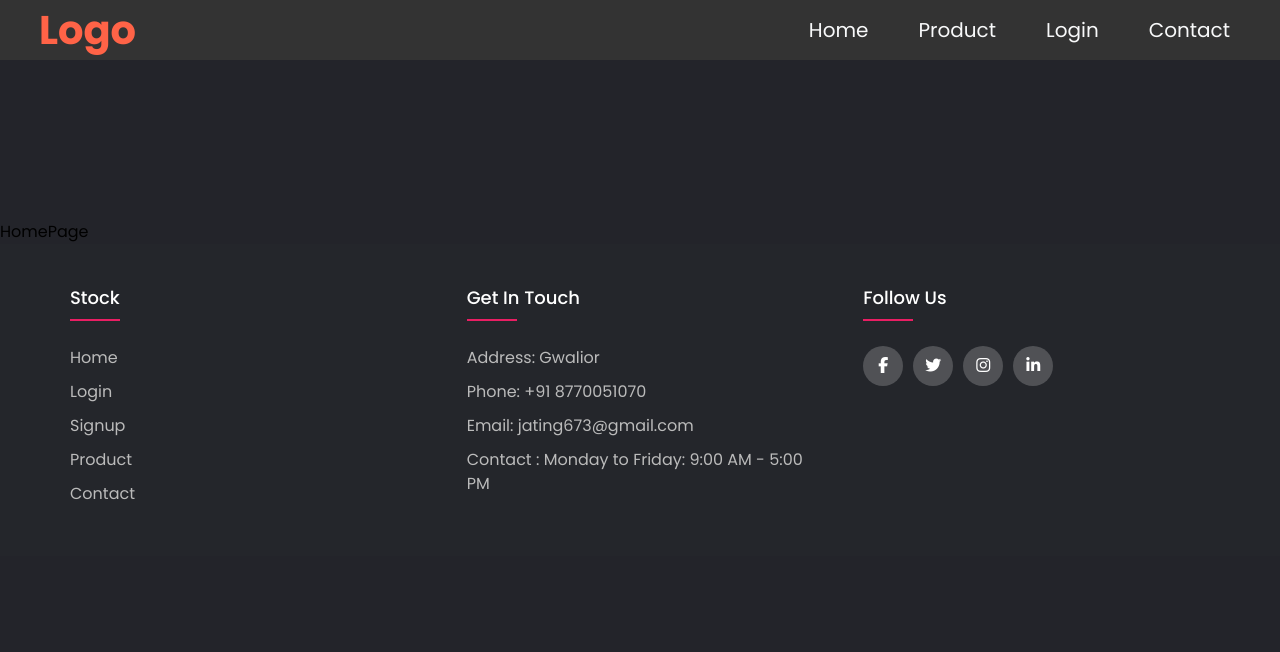
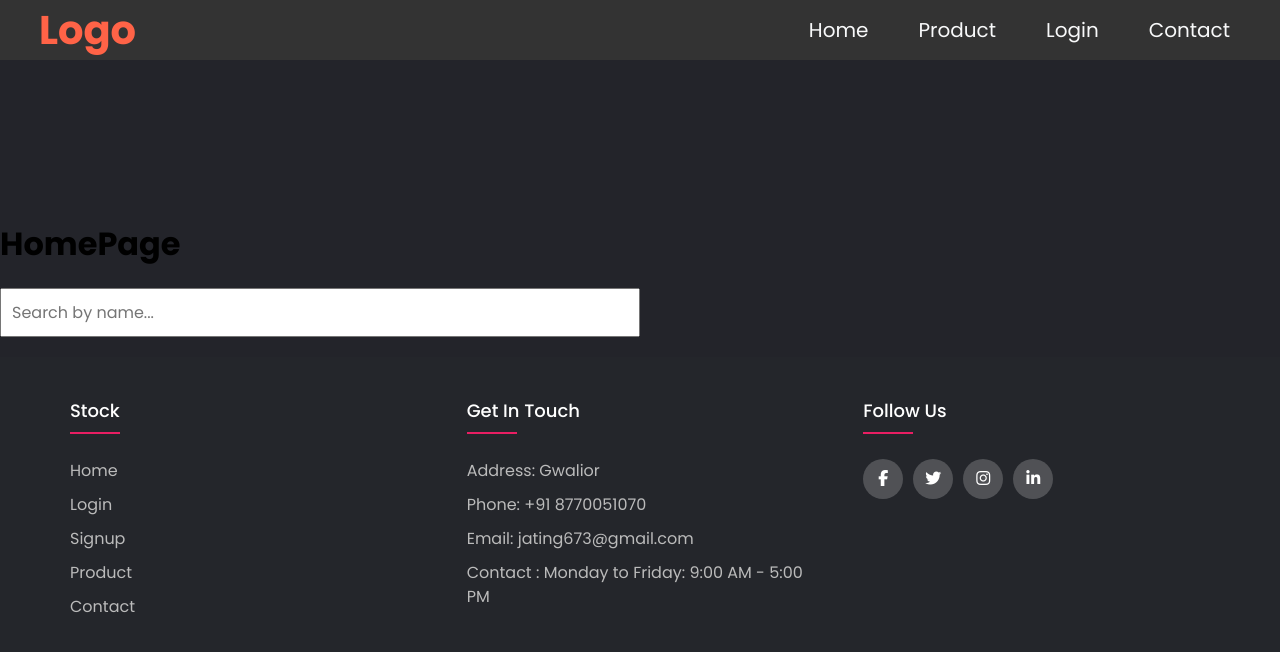
Before and after one commit to JaTiN-GuPTa-CoDe/Available_Stock_Item_FrontEnd, a React (Create React App) app: page / in a window 1280 px wide. Shown: the top 652 px of the page. Built offline with nearby package versions, Linux system fonts and the light colour scheme.

Commit message:
new file added

```diff
--- /dev/null
+++ b/src/components/SearchBar.js
@@ -0,0 +1,52 @@
+import React, { useState } from 'react';
+import '../css/SearchBar.css'
+
+const SearchBar = ({ names }) => {
+  const [query, setQuery] = useState('');
+  const [suggestions, setSuggestions] = useState([]);
+
+  const handleInputChange = (e) => {
+    const value = e.target.value;
+    setQuery(value);
+    if (value) {
+      const filteredSuggestions = names.filter((name) =>
+        name.toLowerCase().includes(value.toLowerCase())
+      );
+      setSuggestions(filteredSuggestions);
+    } else {
+      setSuggestions([]);
+    }
+  };
+
+  const handleSuggestionClick = (suggestion) => {
+    setQuery(suggestion);
+    setSuggestions([]);
+  };
+
+  return (
+    <div className="search-bar">
+      <input
+        type="text"
+        value={query}
+        onChange={handleInputChange}
+        placeholder="Search by name..."
+        className="search-input"
+      />
+      {suggestions.length > 0 && (
+        <ul className="suggestions-list">
+          {suggestions.map((suggestion, index) => (
+            <li
+              key={index}
+              onClick={() => handleSuggestionClick(suggestion)}
+              className="suggestion-item"
+            >
+              {suggestion}
+            </li>
+          ))}
+        </ul>
+      )}
+    </div>
+  );
+};
+
+export default SearchBar;
--- /dev/null
+++ b/src/css/SearchBar.css
@@ -0,0 +1,35 @@
+.search-bar {
+    position: relative;
+    margin: 20px 0;
+  }
+
+  .search-input {
+    width: 50%;
+    padding: 10px;
+    font-size: 16px;
+    align-items: center;
+  }
+
+  .suggestions-list {
+    position: absolute;
+    top: 100%;
+    left: 0;
+    width: 50%;
+    background: white;
+    border: 1px solid #ccc;
+    z-index: 1000;
+    list-style-type: none;
+    padding: 0;
+    margin: 0;
+    max-height: 200px;
+    overflow-y: auto;
+  }
+
+  .suggestion-item {
+    padding: 10px;
+    cursor: pointer;
+  }
+
+  .suggestion-item:hover {
+    background-color: #f0f0f0;
+  }
--- a/src/pages/HomePage.js
+++ b/src/pages/HomePage.js
@@ -1,15 +1,22 @@
-import React from 'react'
-import NavBar from '../components/NavBar'
-import Footer from '../components/Footer'
+import React from 'react';
+import NavBar from '../components/NavBar';
+import Footer from '../components/Footer';
+import SearchBar from '../components/SearchBar';
+
 
 function HomePage() {
+  const names = ['Alice', 'Bob', 'Charlie', 'David', 'Eve']; // Example names list
+
   return (
     <>
-    <NavBar/>
-  HomePage
-  <Footer/>
+      <NavBar />
+      <div className="home-page">
+        <h1>HomePage</h1>
+        <SearchBar names={names} />
+      </div>
+      <Footer />
     </>
-  )
+  );
 }
 
-export default HomePage
+export default HomePage;
```
